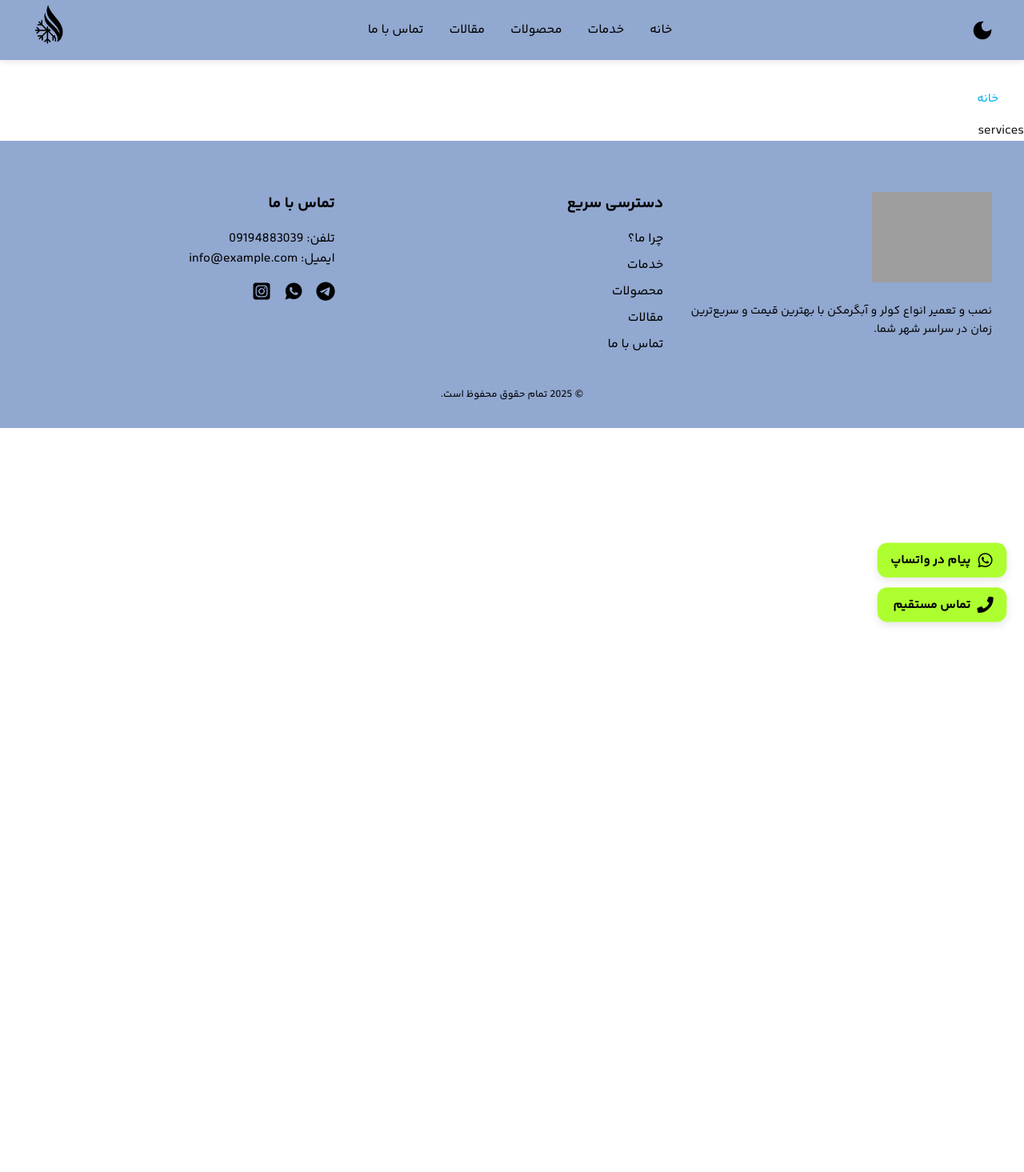
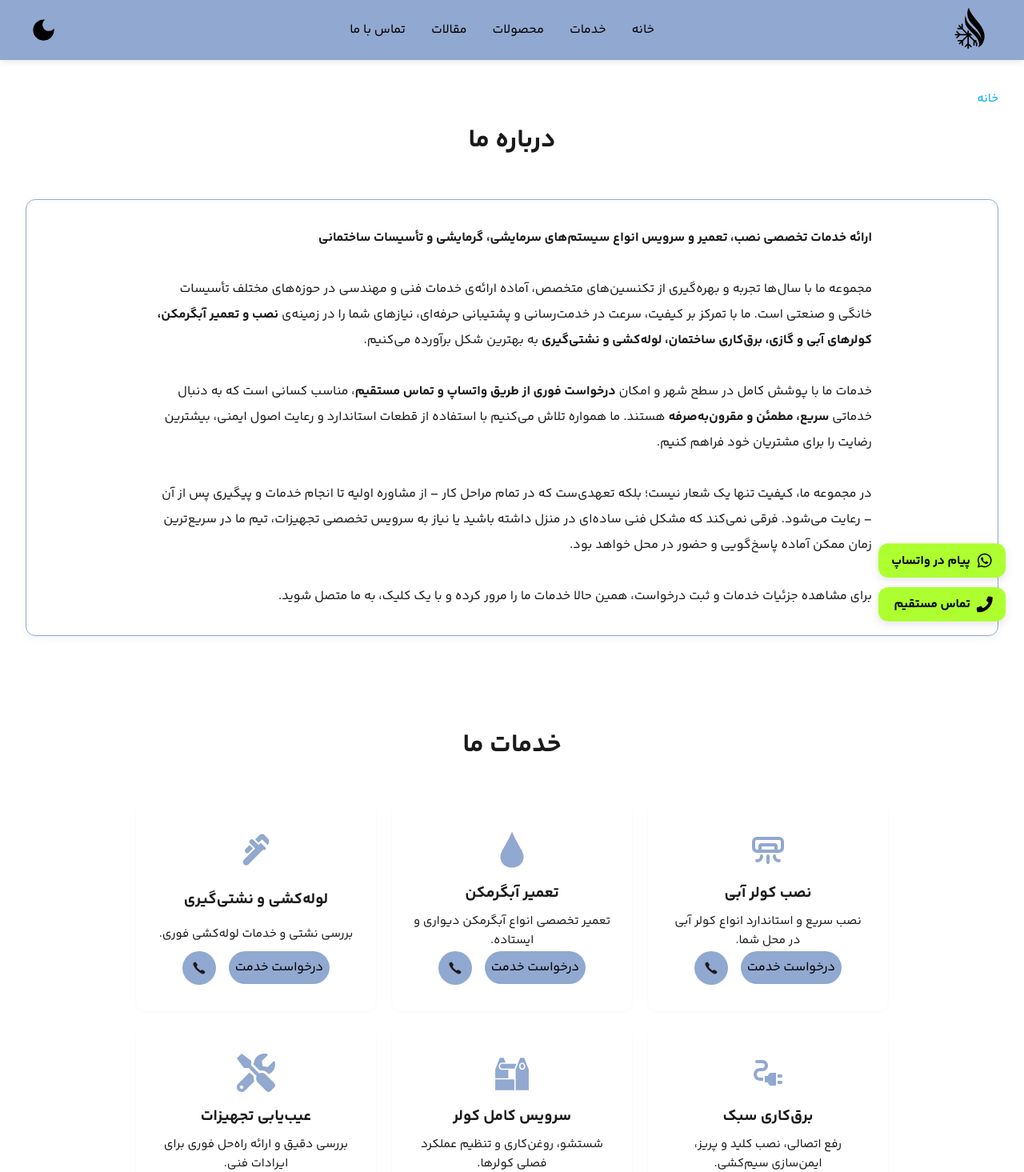
Before and after one commit to hamed-JG/facility-services, a Next.js app: page /services in a window 1280 px wide. Shown: the top 1465 px of the page at 80% size. Before the commit the page ends 800 px from the top, so only its background shows below. Built offline with nearby package versions, Linux system fonts and the light colour scheme; grey boxes are pictures that could not be loaded.

Commit message:
fix styles

```diff
--- a/src/components/Footer.js
+++ b/src/components/Footer.js
@@ -28,11 +28,11 @@ const Footer = () => {
         <div className={styles.section}>
           <h3 className={styles.title}>دسترسی سریع</h3>
           <ul className={styles.links}>
+            {/* <li>
+              <Link href="#features">چرا ما؟</Link>
+            </li> */}
             <li>
-              <Link href="#features">چرا ما؟</Link>
-            </li>
-            <li>
-              <Link href="#services">خدمات</Link>
+              <Link href="/services">خدمات</Link>
             </li>
             <li>
               <Link href="/products">محصولات</Link>
@@ -55,7 +55,10 @@ const Footer = () => {
               <FaTelegram />
             </Link>
             <Link href="#">
-              <IoLogoWhatsapp />
+              <IoLogoWhatsapp
+                href="https://wa.me/+989194883039"
+                target="_blank"
+              />
             </Link>
             <Link href="#">
               <FaSquareInstagram />
--- a/src/components/Header.js
+++ b/src/components/Header.js
@@ -2,6 +2,9 @@ import Link from "next/link";
 import { useState } from "react";
 import { useTheme } from "../context/ThemeContext";
 import { MdLightMode, MdDarkMode } from "react-icons/md";
+import { FaPhone } from "react-icons/fa";
+import { FaSquareInstagram } from "react-icons/fa6";
+import { IoLogoWhatsapp } from "react-icons/io";
 
 import styles from "../styles/Header.module.css";
 
@@ -29,21 +32,21 @@ const Header = () => {
             <Link href="/">خانه</Link>
           </li>
           <li>
-            <Link href="#services">خدمات</Link>
+            <Link href="/services">خدمات</Link>
           </li>
           <li>
             <Link href="/products">محصولات</Link>
           </li>
           <li>
-            <Link href="#blog">مقالات</Link>
+            <Link href="/expand">مقالات</Link>
           </li>
           <li>
             <Link href="/contact">تماس با ما</Link>
           </li>
           <div className={styles.cta}>
-            <li>wh</li>
-            <li>inst</li>
-            <li>call</li>
+            <FaPhone className={styles.icon} />
+            <IoLogoWhatsapp className={styles.icon} />
+            <FaSquareInstagram className={styles.icon} />
           </div>
         </ul>
       </nav>
--- a/src/components/Services.js
+++ b/src/components/Services.js
@@ -7,6 +7,7 @@ import {
 import { GiWaterDrop, GiToolbox } from "react-icons/gi";
 import { TbAirConditioning } from "react-icons/tb";
 import { FaTools } from "react-icons/fa";
+import { IoIosCall } from "react-icons/io";
 import styles from "../styles/Services.module.css";
 
 const services = [
@@ -62,16 +63,28 @@ export default function Services() {
             {s.icon}
             <h3>{s.title}</h3>
             <p>{s.description}</p>
+            <div className={styles.CTAContainer}>
               <a
                 href={`https://wa.me/+989194883039?text=${encodeURIComponent(
                   s.title
                 )}`}
                 target="_blank"
                 rel="noopener noreferrer"
-              className={styles.cta}
+                className={styles.cta1}
               >
                 درخواست خدمت
               </a>
+              <a
+                href={`https://wa.me/+989194883039?text=${encodeURIComponent(
+                  s.title
+                )}`}
+                target="_blank"
+                rel="noopener noreferrer"
+                className={styles.cta2}
+              >
+                <IoIosCall />
+              </a>
+            </div>
           </div>
         ))}
       </div>
--- a/src/components/StickyCTA.js
+++ b/src/components/StickyCTA.js
@@ -14,14 +14,14 @@ export default function StickyCTA() {
     visible && (
       <div className={styles.ctaBox}>
         <a
-          href="https://wa.me/<YOUR_NUMBER>"
+          href="https://wa.me/+989194883039"
           className={styles.ctaButton}
           target="_blank"
           rel="noopener noreferrer"
         >
           <FaWhatsapp size={20} /> پیام در واتساپ
         </a>
-        <a href="tel:+98XXXXXXXXXX" className={styles.ctaButton}>
+        <a href="tel:+989194883039" className={styles.ctaButton}>
           <FaPhone size={20} /> تماس مستقیم
         </a>
       </div>
--- a/src/pages/services.js
+++ b/src/pages/services.js
@@ -1,9 +1,61 @@
-import React from 'react'
+import Services from "@/components/Services";
+import styles from "../styles/ServicesPage.module.css";
+import {
+  FaPlug,
+  FaTools,
+  FaTint,
+  FaSnowflake,
+  FaBroom,
+  FaTruck,
+  FaWrench,
+  FaCog,
+} from "react-icons/fa";
 
-function services() {
+export default function ServicesPage() {
   return (
-    <div>services</div>
-  )
+    <div className={styles.container}>
+      <h3 className={styles.title}>درباره ما</h3>
+      <section className={styles.introSection}>
+        <div className={styles.introContent}>
+          <p>
+            <strong>
+              ارائه خدمات تخصصی نصب، تعمیر و سرویس انواع سیستم‌های سرمایشی،
+              گرمایشی و تأسیسات ساختمانی
+            </strong>
+            <br />
+            <br />
+            مجموعه ما با سال‌ها تجربه و بهره‌گیری از تکنسین‌های متخصص، آماده
+            ارائه‌ی خدمات فنی و مهندسی در حوزه‌های مختلف تأسیسات خانگی و صنعتی
+            است. ما با تمرکز بر کیفیت، سرعت در خدمت‌رسانی و پشتیبانی حرفه‌ای،
+            نیازهای شما را در زمینه‌ی{" "}
+            <strong>
+              نصب و تعمیر آبگرمکن، کولرهای آبی و گازی، برق‌کاری ساختمان،
+              لوله‌کشی و نشتی‌گیری
+            </strong>{" "}
+            به بهترین شکل برآورده می‌کنیم.
+            <br />
+            <br />
+            خدمات ما با پوشش کامل در سطح شهر و امکان{" "}
+            <strong>درخواست فوری از طریق واتساپ و تماس مستقیم</strong>، مناسب
+            کسانی است که به دنبال خدماتی{" "}
+            <strong>سریع، مطمئن و مقرون‌به‌صرفه</strong> هستند. ما همواره تلاش
+            می‌کنیم با استفاده از قطعات استاندارد و رعایت اصول ایمنی، بیشترین
+            رضایت را برای مشتریان خود فراهم کنیم.
+            <br />
+            <br />
+            در مجموعه ما، کیفیت تنها یک شعار نیست؛ بلکه تعهدی‌ست که در تمام
+            مراحل کار – از مشاوره اولیه تا انجام خدمات و پیگیری پس از آن – رعایت
+            می‌شود. فرقی نمی‌کند که مشکل فنی ساده‌ای در منزل داشته باشید یا نیاز
+            به سرویس تخصصی تجهیزات، تیم ما در سریع‌ترین زمان ممکن آماده
+            پاسخ‌گویی و حضور در محل خواهد بود.
+            <br />
+            <br />
+            برای مشاهده جزئیات خدمات و ثبت درخواست، همین حالا خدمات ما را مرور
+            کرده و با یک کلیک، به ما متصل شوید.
+          </p>
+        </div>
+      </section>
+      <Services />
+    </div>
+  );
 }
-
-export default services
--- a/src/styles/Header.module.css
+++ b/src/styles/Header.module.css
@@ -7,6 +7,7 @@
   background-color: var(--color-primary);
   color: var(--color-text);
   display: flex;
+  flex-direction: row-reverse;
   justify-content: space-between;
   align-items: center;
   padding: 1rem 2rem;
@@ -15,15 +16,29 @@
 }
 
 .logo {
+  color: #ffffff;
+}
+
+.logo a {
   display: flex;
+  flex-direction: column;
   justify-content: center;
   align-items: center;
+  padding: 0;
 }
 
 .logo img {
-  width: 60px;
-  height: 60px;
-  transform: scale(1.2);
+  width: 70px;
+  height: 70px;
+  transform: scale(1.1);
+}
+
+.logo img:hover {
+  color: #ffffff;
+}
+
+.logo small {
+  color: #000000;
 }
 
 .nav ul {
@@ -45,6 +60,15 @@
   text-shadow: 1px 1px 1px var(--color-primary);
 }
 
+.icon {
+  width: 20px;
+  height: 20px;
+}
+
+.icon:hover {
+  color: #ffffff;
+}
+
 .controls {
   display: flex;
   align-items: center;
@@ -63,8 +87,8 @@
 }
 
 .themeToggle > * {
-  width: 40px;
-  height: 40px;
+  width: 45px;
+  height: 45px;
   padding: 5px;
   border-radius: 100%;
 }
@@ -78,7 +102,7 @@
 .bar {
   width: 25px;
   height: 3px;
-  background-color: var(--color-text);
+  background-color: var(--color-dark);
   margin: 4px 0;
   transition: 0.4s;
 }
@@ -104,10 +128,13 @@
 }
 
 @media (max-width: 768px) {
+  .header {
+    flex-direction: row;
+  }
   .nav {
     display: none;
     position: absolute;
-    top: 100px;
+    top: 74px;
     right: 0;
     background-color: var(--color-primary);
     width: 100%;
--- a/src/styles/Services.module.css
+++ b/src/styles/Services.module.css
@@ -47,30 +47,58 @@
   cursor: default;
 }
 
-.cta {
+.CTAContainer {
+  width: 100%;
+  display: flex;
+  justify-content: center;
+  align-items: center;
+  gap: 1rem;
+}
+
+.cta1 {
   background-color: var(--color-primary);
   color: #000000;
-  border-color: gray;
-  padding: 0.5rem 0.75rem;
+  padding: 0.5rem 0.5rem;
   border: none;
   border-radius: 50px;
   cursor: pointer;
   font-size: 1rem;
   transition: background-color 0.3s ease, transform 0.3s ease;
   font-family: "YekanBakh";
+  display: flex;
+  align-items: center;
 }
 
-.cta:hover {
+.cta1:hover {
   background-color: var(--color-hover);
   color: #ffffff;
-  transform: translateY(-2px);
+}
+
+.cta2 {
+  width: 42px;
+  height: 42px;
+  background-color: var(--color-primary);
+  display: flex;
+  align-items: center;
+  justify-content: center;
+  border-radius: 100%;
+}
+
+.cta2:hover {
+  background-color: var(--color-hover);
+  color: #ffffff;
+}
+
+.cta2 > * {
+  width: 20px;
+  height: 20px;
 }
 
 /* Hover فقط در دسکتاپ */
 @media (hover: hover) and (pointer: fine) {
   .card:hover {
     border: 1px solid var(--color-primary);
-    transform: translateY(-4px);
+    /* transform: translateY(-4px); */
     box-shadow: 0 2px 6px rgba(0, 0, 0, 0.08);
   }
 }
--- /dev/null
+++ b/src/styles/ServicesPage.module.css
@@ -0,0 +1,28 @@
+.title {
+  text-align: center;
+  font-size: 2rem;
+  margin-bottom: 3rem;
+}
+
+.introSection {
+  padding: 2rem;
+  border: 1px solid var(--color-primary);
+  border-radius: var(--radius);
+  margin: 0 2rem 3rem;
+  box-shadow: 0 4px 12px rgba(0, 0, 0, 0.04);
+}
+
+.introContent {
+  max-width: 900px;
+  margin: 0 auto;
+  line-height: 2;
+  color: var(--color-text);
+  font-size: 1rem;
+}
+
+.introTitle {
+  text-align: center;
+  font-size: 1.75rem;
+  margin-bottom: 1.5rem;
+  color: var(--color-primary);
+}
```
Also changed, not shown: src/pages/contact.js (+32 -17 lines), src/styles/ContactPage.module.css (+11 -8 lines). Lines whose indentation alone changed are shown as unchanged.
